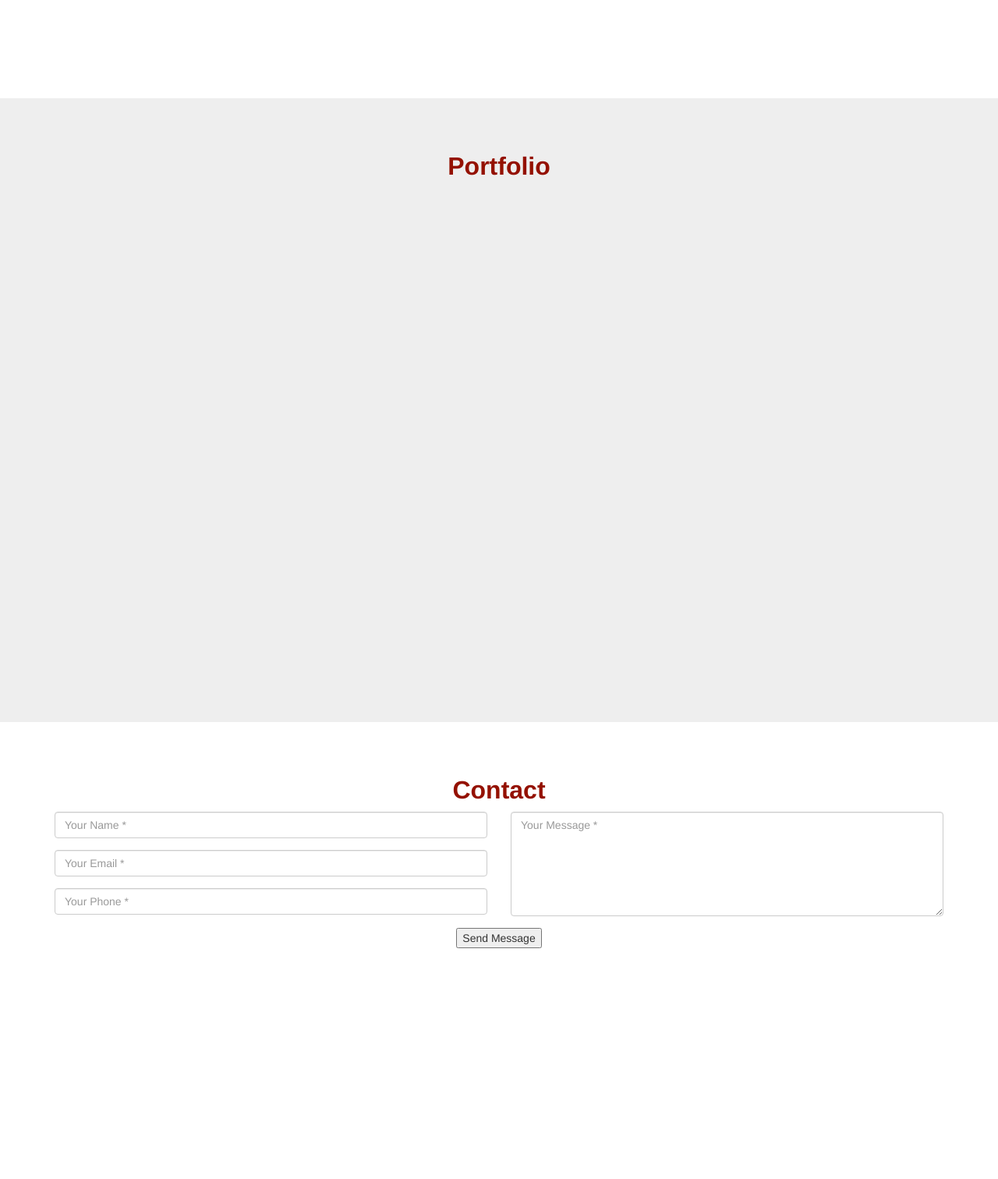
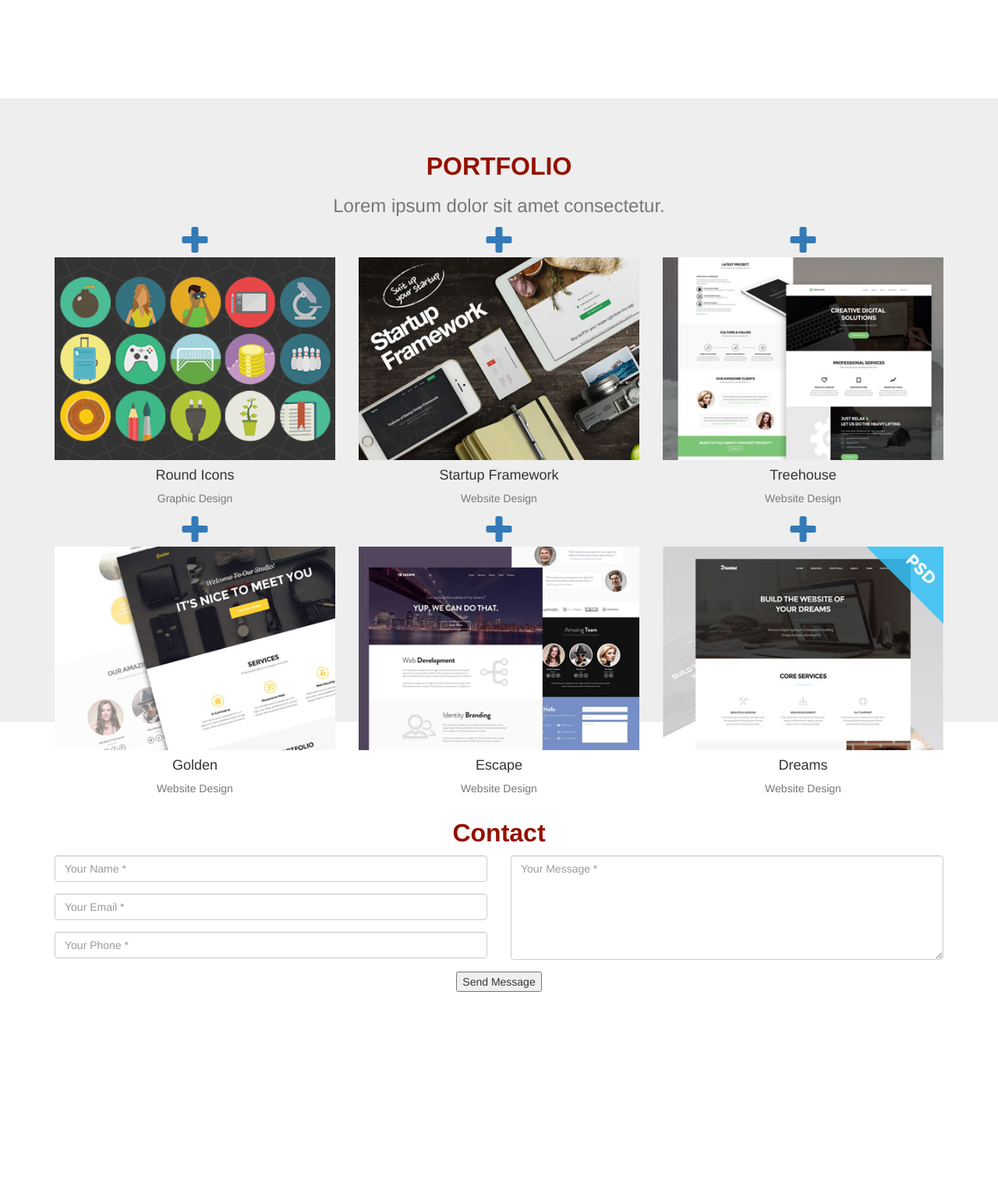
Before and after one commit to josephrohrer/personal-website, a PHP site: page / in a window 1280 px wide. Shown: the part 1273-2785 px from the top of the page at 78% size. Run offline with PHP 8.4, Linux system fonts and the light colour scheme; some libraries are stand-ins or nearby versions.

Commit message:
Fixed Javascript sources

```diff
--- a/public_html/index.php
+++ b/public_html/index.php
@@ -29,6 +29,29 @@
         <script src="https://oss.maxcdn.com/libs/html5shiv/3.7.0/html5shiv.js"></script>
         <script src="https://oss.maxcdn.com/libs/respond.js/1.4.2/respond.min.js"></script>
     <![endif]-->
+
+	<!-- jQuery -->
+	<script src="https://cdnjs.cloudflare.com/ajax/libs/jquery/3.0.0/jquery.min.js" type="text/javascript"></script>
+
+	<!-- Latest compiled and minified JavaScript -->
+	<script src="https://maxcdn.bootstrapcdn.com/bootstrap/3.3.7/js/bootstrap.min.js"
+			  integrity="sha384-Tc5IQib027qvyjSMfHjOMaLkfuWVxZxUPnCJA7l2mCWNIpG9mGCD8wGNIcPD7Txa"
+			  crossorigin="anonymous"></script>
+
+	<!-- jQuery -->
+	<script src="js/jquery.js"></script>
+
+
+	<!-- Scrolling Nav JavaScript -->
+	<script src="js/jquery.easing.min.js"></script>
+	<script src="js/scrolling-nav.js"></script>
+
+	<!-- MY Custom JS -->
+	<script src="js/custom.js" type="text/javascript"></script>
+	<style type="text/css">
+		.page-scroll {
+		}
+	</style>
 
 </head>
 
@@ -111,13 +134,100 @@
 
     <!-- Portfolio Section -->
     <section id="portfolio" class="portfolio-section">
-        <div class="container">
-            <div class="row">
-                <div class="col-lg-12">
-                    <h1>Portfolio</h1>
-                </div>
-            </div>
-        </div>
+		 <div class="container">
+			 <div class="row">
+				 <div class="col-lg-12 text-center">
+					 <h1 class="section-heading">PORTFOLIO</h1>
+					 <h3 class="section-subheading text-muted">Lorem ipsum dolor sit amet consectetur.</h3>
+				 </div>
+			 </div>
+			 <div class="row">
+				 <div class="col-md-4 col-sm-6 portfolio-item">
+					 <a href="#portfolioModal1" class="portfolio-link" data-toggle="modal">
+						 <div class="portfolio-hover">
+							 <div class="portfolio-hover-content">
+								 <i class="fa fa-plus fa-3x"></i>
+							 </div>
+						 </div>
+						 <img src="images/portfolio/roundicons.png" class="img-responsive" alt="">
+					 </a>
+					 <div class="portfolio-caption">
+						 <h4>Round Icons</h4>
+						 <p class="text-muted">Graphic Design</p>
+					 </div>
+				 </div>
+				 <div class="col-md-4 col-sm-6 portfolio-item">
+					 <a href="#portfolioModal2" class="portfolio-link" data-toggle="modal">
+						 <div class="portfolio-hover">
+							 <div class="portfolio-hover-content">
+								 <i class="fa fa-plus fa-3x"></i>
+							 </div>
+						 </div>
+						 <img src="images/portfolio/startup-framework.png" class="img-responsive" alt="">
+					 </a>
+					 <div class="portfolio-caption">
+						 <h4>Startup Framework</h4>
+						 <p class="text-muted">Website Design</p>
+					 </div>
+				 </div>
+				 <div class="col-md-4 col-sm-6 portfolio-item">
+					 <a href="#portfolioModal3" class="portfolio-link" data-toggle="modal">
+						 <div class="portfolio-hover">
+							 <div class="portfolio-hover-content">
+								 <i class="fa fa-plus fa-3x"></i>
+							 </div>
+						 </div>
+						 <img src="images/portfolio/treehouse.png" class="img-responsive" alt="">
+					 </a>
+					 <div class="portfolio-caption">
+						 <h4>Treehouse</h4>
+						 <p class="text-muted">Website Design</p>
+					 </div>
+				 </div>
+				 <div class="col-md-4 col-sm-6 portfolio-item">
+					 <a href="#portfolioModal4" class="portfolio-link" data-toggle="modal">
+						 <div class="portfolio-hover">
+							 <div class="portfolio-hover-content">
+								 <i class="fa fa-plus fa-3x"></i>
+							 </div>
+						 </div>
+						 <img src="images/portfolio/golden.png" class="img-responsive" alt="">
+					 </a>
+					 <div class="portfolio-caption">
+						 <h4>Golden</h4>
+						 <p class="text-muted">Website Design</p>
+					 </div>
+				 </div>
+				 <div class="col-md-4 col-sm-6 portfolio-item">
+					 <a href="#portfolioModal5" class="portfolio-link" data-toggle="modal">
+						 <div class="portfolio-hover">
+							 <div class="portfolio-hover-content">
+								 <i class="fa fa-plus fa-3x"></i>
+							 </div>
+						 </div>
+						 <img src="images/portfolio/escape.png" class="img-responsive" alt="">
+					 </a>
+					 <div class="portfolio-caption">
+						 <h4>Escape</h4>
+						 <p class="text-muted">Website Design</p>
+					 </div>
+				 </div>
+				 <div class="col-md-4 col-sm-6 portfolio-item">
+					 <a href="#portfolioModal6" class="portfolio-link" data-toggle="modal">
+						 <div class="portfolio-hover">
+							 <div class="portfolio-hover-content">
+								 <i class="fa fa-plus fa-3x"></i>
+							 </div>
+						 </div>
+						 <img src="images/portfolio/dreams.png" class="img-responsive" alt="">
+					 </a>
+					 <div class="portfolio-caption">
+						 <h4>Dreams</h4>
+						 <p class="text-muted">Website Design</p>
+					 </div>
+				 </div>
+			 </div>
+		 </div>
     </section>
 
     <!-- Contact Section -->
@@ -175,15 +285,6 @@
         </div>
     </footer>
 
-    <!-- jQuery -->
-    <script src="js/jquery.js"></script>
-
-    <!-- Bootstrap Core JavaScript -->
-    <script src="js/bootstrap.min.js"></script>
-
-    <!-- Scrolling Nav JavaScript -->
-    <script src="js/jquery.easing.min.js"></script>
-    <script src="js/scrolling-nav.js"></script>
 
 </body>
 
```
